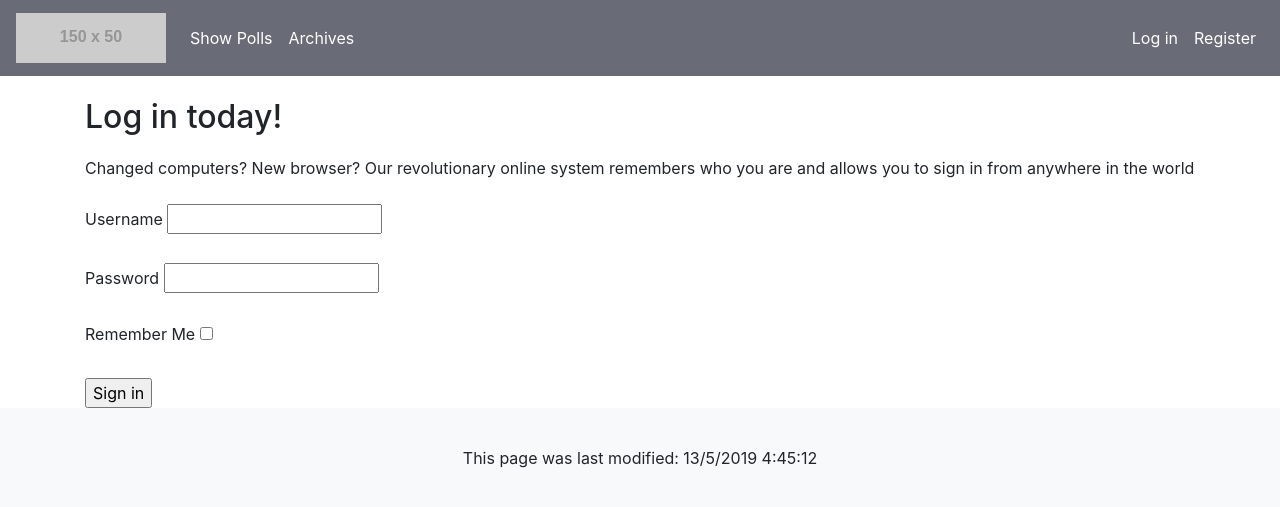
After one commit to conor-smith/3403Project, a Flask app: page /login in a window 1280 px wide. The commit adds this page. Shown: the top 507 px of the page. Run offline with Flask 2, Linux system fonts and the light colour scheme; some libraries are stand-ins or nearby versions.

Commit message:
Added login.html Modified routes.py and base.html
Removed Login Popup. Login is now handled by a seperate page. This was done for simplicity

```diff
--- a/app/routes.py
+++ b/app/routes.py
@@ -5,12 +5,16 @@ from app.forms import LoginForm
 @app.route('/')
 @app.route('/front')
 def front():
-    form = LoginForm()
     example_poll = {
         "img" : "img/poster.png"
     }
     polls = [example_poll, example_poll, example_poll, example_poll, example_poll, example_poll]
-    return render_template("front.html", title="Front Page", polls=polls, form=form)
+    return render_template("front.html", title="Front Page", polls=polls)
+
+@app.route('/login')
+def login():
+    lform = LoginForm()
+    return render_template("login.html", title="Log in", lform=lform)
 
 @app.route('/register')
 def register():
--- a/app/templates/base.html
+++ b/app/templates/base.html
@@ -62,7 +62,7 @@
       {% else %}
         <ul class = "navbar-nav ml-auto">
           <li class = "nav-item">
-            <p class = "nav-link" id="userlogin">Log in</a>
+            <a class = "nav-link" href = "{{url_for('login')}}">Log in</a>
           </li>
           <li class = "nav-item">
             <a class = "nav-link" href="{{url_for('register')}}">Register</a>
@@ -70,22 +70,6 @@
         </ul>
       {% endif %}
     </nav>
-
-    <!-- Login popup -->
-    <div class = "container" id = "ulogin">
-      <h2>Log in today!</h2>Changed computers? New browser? Our revolutionary online system
-      remembers who you are and allows you to sign in from anywhere in the world
-      <form action = "" method = "post" novalidate>
-        {{ form.hidden_tag() }}
-        <br>
-        {{ form.username.label }} {{ form.username(size = 16) }}<br><br>
-        {{ form.password.label }} {{ form.password(size = 16) }}<br><br>
-        {{ form.remember_me.label }} {{ form.remember_me() }}<br><br>
-        {{ form.submit }}
-      </form>
-    </div>
-    <!-- "Dims" page and removes popup when clicked -->
-    <div id = "cover"></div>
 
     {% block content %}{% endblock %}
 
--- /dev/null
+++ b/app/templates/login.html
@@ -0,0 +1,16 @@
+{% extends "base.html" %}
+
+{% block content %}
+<div class = "container">
+  <h2>Log in today!</h2>Changed computers? New browser? Our revolutionary online system
+  remembers who you are and allows you to sign in from anywhere in the world
+  <form action = "" method = "post" novalidate>
+    {{ lform.hidden_tag() }}
+    <br>
+    {{ lform.username.label }} {{ lform.username(size = 16) }}<br><br>
+    {{ lform.password.label }} {{ lform.password(size = 16) }}<br><br>
+    {{ lform.remember_me.label }} {{ lform.remember_me() }}<br><br>
+    {{ lform.submit }}
+  </form>
+</div>
+{% endblock %}
```
